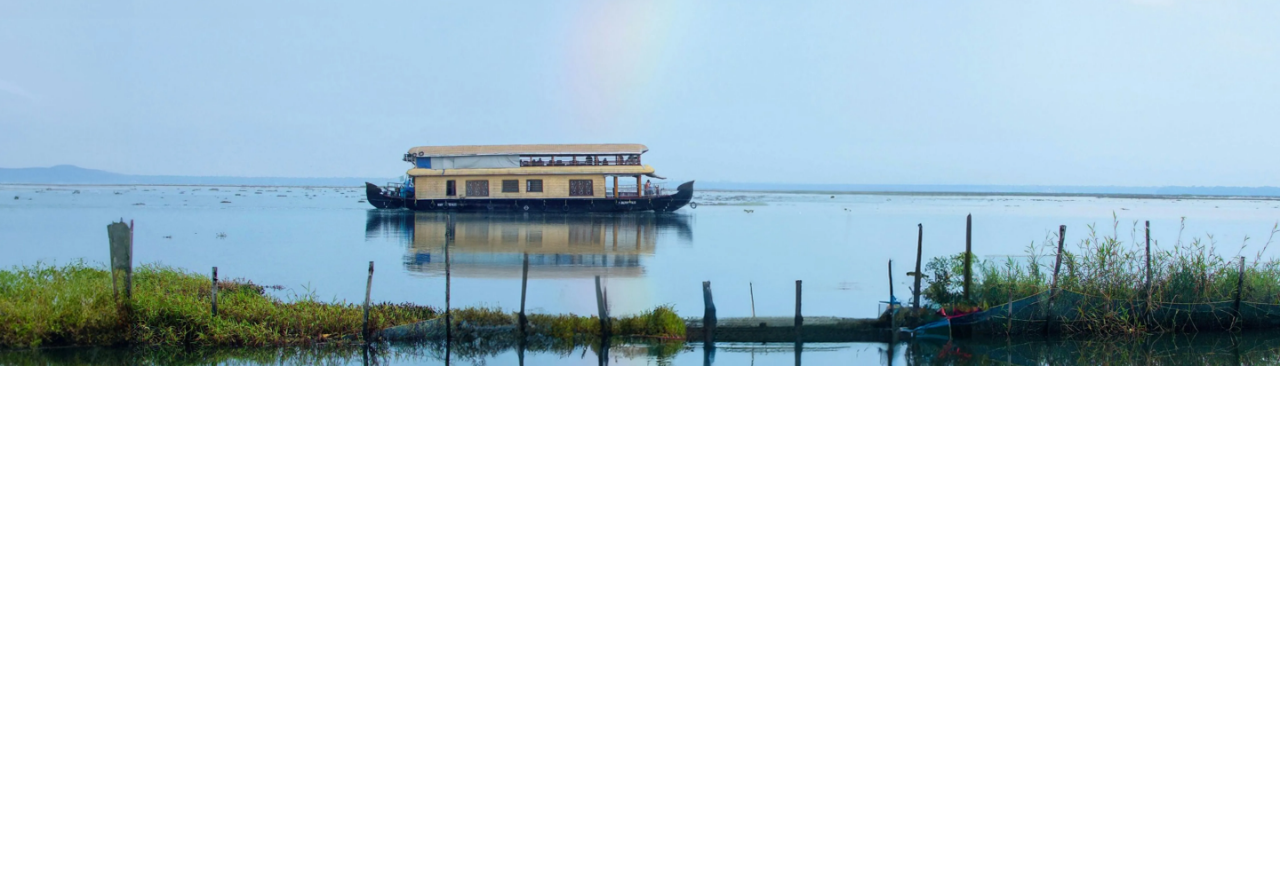
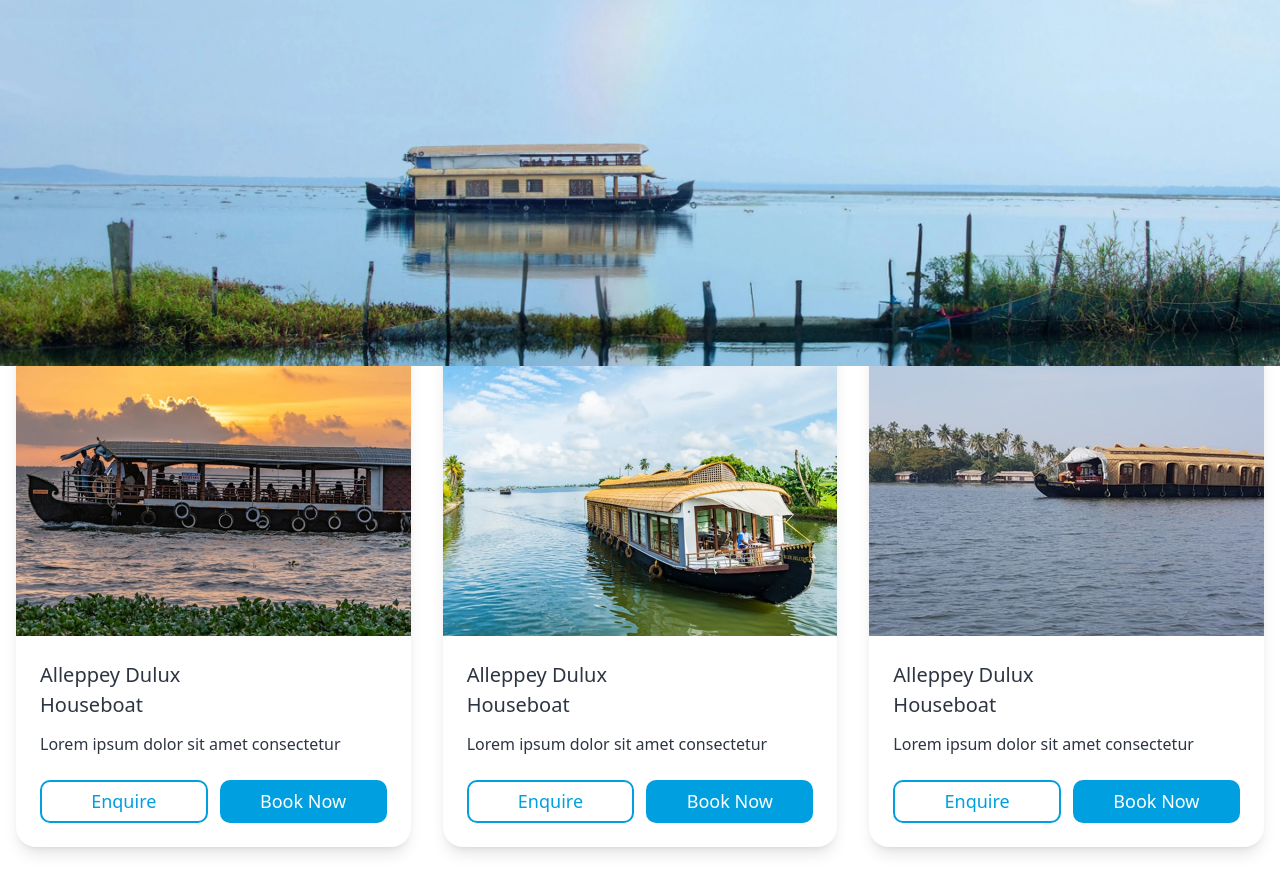
Before and after one commit to SumoodAmeen/Houseboat_frontend, a React (Vite) app: page / in a window 1280 px wide. Shown: the part 1900-2792 px from the top of the page. Before the commit the page ends 2266 px from the top, so only its background shows below. Built offline with nearby package versions, Linux system fonts and the light colour scheme.

Commit message:
till house boat

```diff
--- a/src/App.jsx
+++ b/src/App.jsx
@@ -3,6 +3,7 @@ import Navbar from './components/landing_page_components/Navbar'
 import Hero from './components/landing_page_components/Hero'
 import AboutUs from './components/landing_page_components/AboutUs'
 import WhyUs from './components/landing_page_components/WhyUs'
+import OurHouseboats from './components/landing_page_components/OurHouseboats'
 
 function App() {
 
@@ -12,6 +13,7 @@ function App() {
       <Hero />
       <AboutUs />
       <WhyUs />
+      <OurHouseboats />
     </>
   )
 }
--- a/src/components/landing_page_components/OurHouseboats.jsx
+++ b/src/components/landing_page_components/OurHouseboats.jsx
@@ -0,0 +1,103 @@
+import React from 'react';
+import boat1 from '../../assets/landing/boat1.webp';
+import boat2 from '../../assets/landing/boat2.webp';
+import boat3 from '../../assets/landing/boat3.png';
+
+const OurHouseboats = () => {
+    const houseboats = [
+        {
+            id: 1,
+            image: boat1,
+            title: 'Alleppey Dulux Houseboat',
+            description: 'Lorem ipsum dolor sit amet consectetur'
+        },
+        {
+            id: 2,
+            image: boat2,
+            title: 'Alleppey Dulux Houseboat',
+            description: 'Lorem ipsum dolor sit amet consectetur'
+        },
+        {
+            id: 3,
+            image: boat3,
+            title: 'Alleppey Dulux Houseboat',
+            description: 'Lorem ipsum dolor sit amet consectetur'
+        }
+    ];
+
+    return (
+        <section id="houseboats" className="w-full py-16 md:py-20 bg-white">
+            <div className="max-w-[1440px] mx-auto px-4">
+                {/* Section Header */}
+                <div className="text-center mb-12">
+                    <h2 className="font-glitten text-[24px] md:text-[40px] font-400 text-[#2D3542] mb-6">
+                        Our House Boats
+                    </h2>
+                    <p className="w-full md:w-[738px] mx-auto text-[14px] md:text-[18px] font-400 leading-[20px] md:leading-[30px] text-[#2D3542]">
+                        Lorem ipsum dolor sit amet consectetur. Imperdiet volutpat convallis dis ipsum proin integer interdum in donec. Convallis at sapien felis ipsum bibendum sagittis. Sed enim urna id hac. Integer accumsan diam et feugiat sed proin. Eu volutpat enim dignissim vivamus aliquet duis nullam. Et vehicula viverra felis facilisi enim
+                    </p>
+                </div>
+
+                {/* Mobile View - Vertical Cards */}
+                <div className="md:hidden flex flex-col gap-8 items-center">
+                    {houseboats.map((boat) => (
+                        <div key={boat.id} className="w-full max-w-[353px] bg-white rounded-[20px] shadow-lg overflow-hidden">
+                            <img
+                                src={boat.image}
+                                alt={boat.title}
+                                className="w-full h-[280px] object-cover"
+                            />
+                            <div className="p-6">
+                                <h3 className="text-[18px] font-400 text-[#2D3542] mb-3">
+                                    {boat.title}
+                                </h3>
+                                <p className="text-[14px] font-400 text-[#2D3542] mb-4">
+                                    {boat.description}
+                                </p>
+                                <div className="flex gap-3">
+                                    <button className="flex-1 h-[35px] border-2 border-[#009FE0] text-[#009FE0] rounded-[10px] text-[14px] font-400 hover:bg-[#009FE0] hover:text-white transition-colors duration-300">
+                                        Enquire
+                                    </button>
+                                    <button className="flex-1 h-[35px] bg-[#009FE0] text-white rounded-[10px] text-[14px] font-400 hover:bg-[#0088c2] transition-colors duration-300">
+                                        Book Now
+                                    </button>
+                                </div>
+                            </div>
+                        </div>
+                    ))}
+                </div>
+
+                {/* Desktop View - Horizontal Cards */}
+                <div className="hidden md:grid md:grid-cols-3 md:gap-8">
+                    {houseboats.map((boat) => (
+                        <div key={boat.id} className="bg-white rounded-[20px] shadow-lg overflow-hidden">
+                            <img
+                                src={boat.image}
+                                alt={boat.title}
+                                className="w-[434px] h-[338px] object-cover"
+                            />
+                            <div className="p-6">
+                                <h3 className="w-[246px] text-[20px] font-400 text-[#2D3542] mb-3">
+                                    {boat.title}
+                                </h3>
+                                <p className="w-[328px] text-[16px] font-400 text-[#2D3542] mb-6">
+                                    {boat.description}
+                                </p>
+                                <div className="flex gap-3">
+                                    <button className="w-[190px] h-[43px] border-2 border-[#009FE0] text-[#009FE0] rounded-[10px] text-[18px] font-400 hover:bg-[#009FE0] hover:text-white transition-colors duration-300">
+                                        Enquire
+                                    </button>
+                                    <button className="w-[190px] h-[43px] bg-[#009FE0] text-white rounded-[10px] text-[18px] font-400 hover:bg-[#0088c2] transition-colors duration-300">
+                                        Book Now
+                                    </button>
+                                </div>
+                            </div>
+                        </div>
+                    ))}
+                </div>
+            </div>
+        </section>
+    );
+};
+
+export default OurHouseboats;
```
